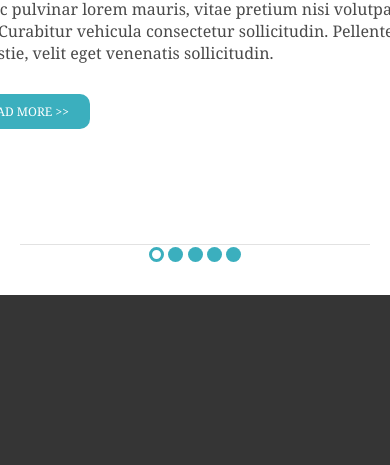
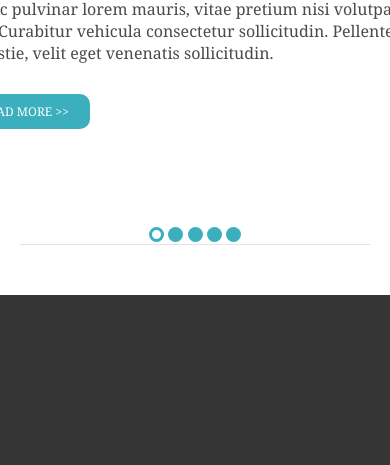
Before and after one commit to FabricioBernardes/Freshness-Free-PSD, a plain HTML site: page index.html in a window 390 px wide. Shown: the part 379-844 px from the top of the page. Drawn offline with Linux system fonts and the light colour scheme.

Commit message:
Update styles.css

```diff
--- a/styles/styles.css
+++ b/styles/styles.css
@@ -202,6 +202,9 @@ a {
         flex-direction: column;
         align-items: center;
         width: unset;
+    }
+    #slider {
+        height: 400px;
     }
     .slide-left {
         display: none;
```
